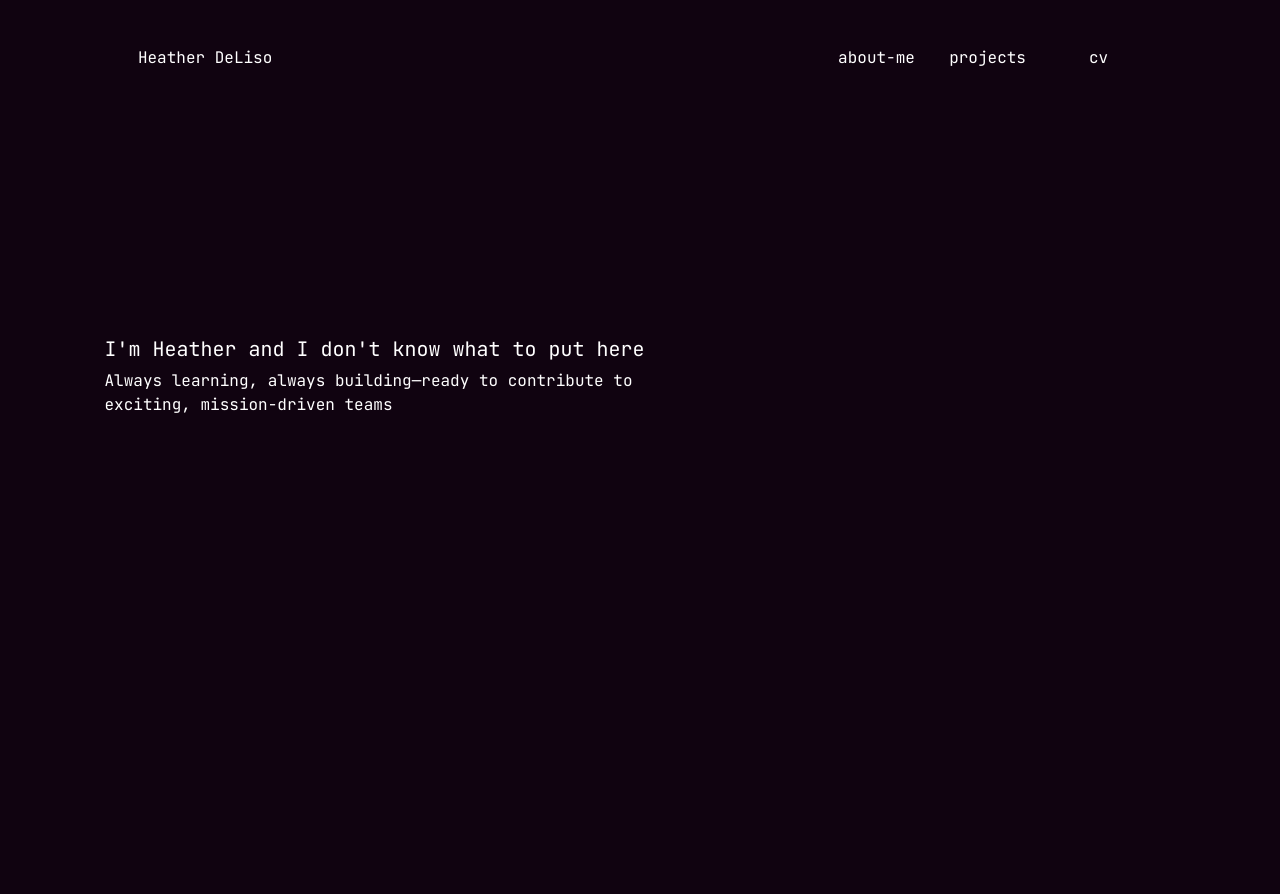
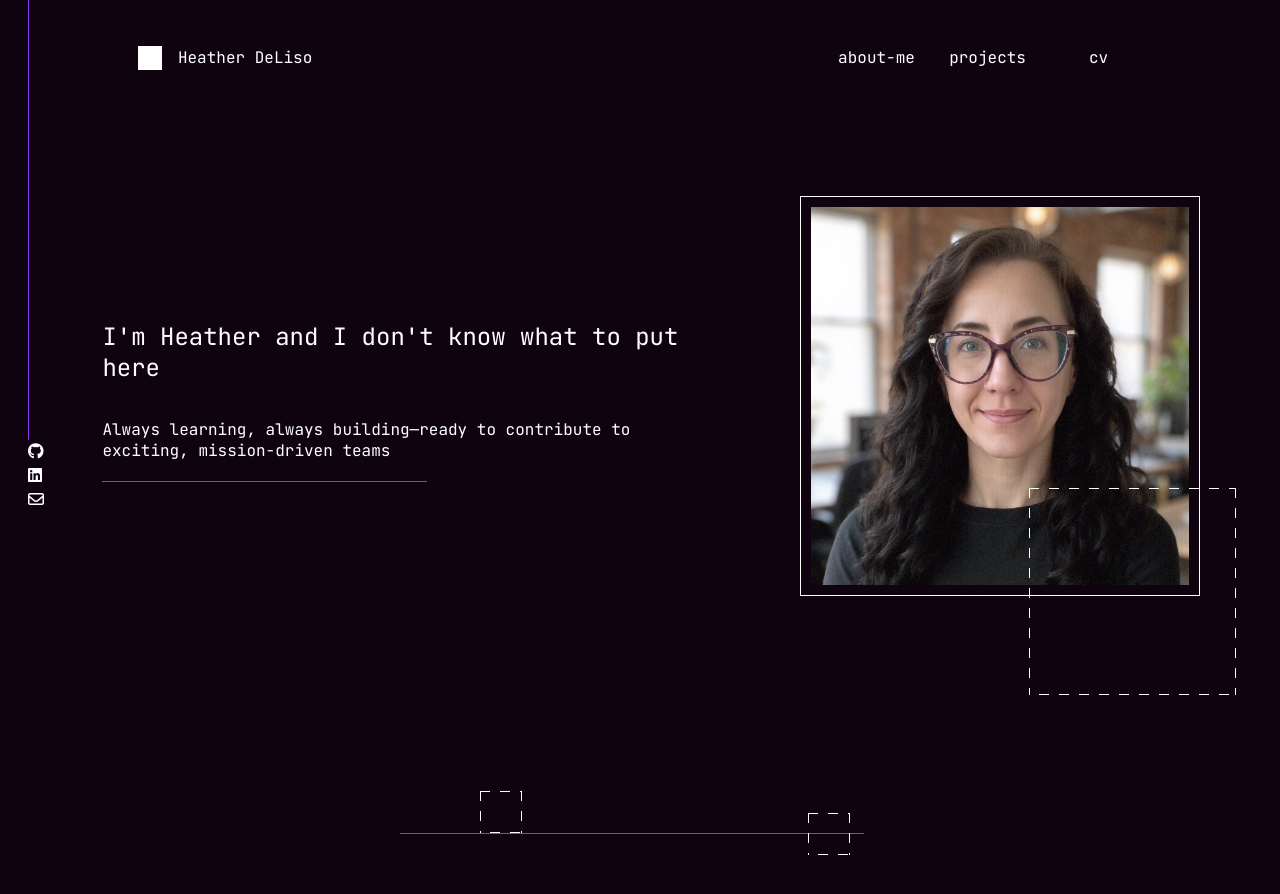
Before and after one commit to HeatherD2025/Personal_Website, a React (Vite) app: page / in a window 1280 px wide. Shown: the top 894 px of the page. Built offline with nearby package versions, Linux system fonts and the light colour scheme.

Commit message:
homepage styling

```diff
--- a/index.html
+++ b/index.html
@@ -4,6 +4,7 @@
     <link href="https://fonts.googleapis.com/css2?family=JetBrains+Mono&display=swap" rel="stylesheet">
     <meta charset="UTF-8" />
     <meta name="viewport" content="width=device-width, initial-scale=1.0" />
+    <script src="https://kit.fontawesome.com/eb05938fb7.js" crossorigin="anonymous"></script>
     <title>Heather DeLiso</title>
   </head>
   <body>
--- a/src/components/Navbar.jsx
+++ b/src/components/Navbar.jsx
@@ -18,7 +18,9 @@ export default function NavBar() {
       <div className="navbarInner">
 
         {/* left side- my name */}
-        <div className="navbarBrand">Heather DeLiso</div>
+        <div className="navbarBrand">
+          <div className="floatingAccentBox1"></div>Heather DeLiso
+        </div>
 
         {/* right side - hamburger and nav items */}
         <div className="navbarRight">
--- a/src/pages/Home.jsx
+++ b/src/pages/Home.jsx
@@ -10,17 +10,32 @@ export default function Home() {
     <div className="background">
       <div className="pageGrid">
        <NavBar />
-        <div className="heroSection"></div>
+        <div className="linkBox">
+           <div className="accentLine1"></div>
+           <i className="fa-brands fa-github"></i>
+           <i className="fa-brands fa-linkedin"></i>
+           <i className="fa-regular fa-envelope"></i>
+        </div>
+        <div className="mainLandingText">
+            <p className="mainHeader">I'm Heather and I don't know what to put here</p>
             <div className="mainContent">
-            <h5>I'm Heather and I don't know what to put here</h5>
               <p>
                 Always learning, always building—ready to contribute to exciting,
                mission-driven teams
               </p>
+              <div className="accentLine2"></div>
             </div>
+        </div>
+          <div className="myPhotoWrapper">
             <img className="myPhoto" src={myPortrait}></img>
           </div>
+          <div className="accentBox1"></div>
+
+          <div className="accentLine3"></div>
+          <div className="accentBox2"></div>
         </div>
+      </div>
+      <div className="floatingAccentBox2"></div>
     </div>
     </>
   );
--- a/src/styles/main.css
+++ b/src/styles/main.css
@@ -1,5 +1,4 @@
 .background, #root, body {
-  max-width: 90rem;
   height: 209.75rem;
   background-color: #100310;
   margin: auto;
@@ -12,30 +11,133 @@
 
 .pageGrid {
   display: grid;
-  grid-template-columns: repeat(16, 1fr); /* 16 equal columns */
-  gap: 1rem; /* gutter between columns */
-  margin: 0 auto; /* center the grid */
-  padding: 0 1rem; /* side padding */
+  grid-template-columns: repeat(16, 1fr);
+  gap: 1rem;
+  margin: 0 auto;
+  padding: 0 1rem;
   font-family: 'JetBrains Mono', monospace;
   color: #FFF;
+  height: 209.75rem;
+  position: relative;
 }
 
-.heroSection {
-  grid-column: 2 / span 16; /* Full width */
+.linkBox {
+  z-index: 10;
+  height: 35.75rem;
+  width: 1.5rem;
+}
+
+.accentLine1 {
+  width: 0.0625rem;
+  height: 27.5rem;
+  grid-column: 1 / 2;
+  background: #8A38F5;
+}
+
+.mainLandingText {
+  grid-column: 2 / span 8;
+  grid-row: 1 / 2;
+  padding-top: 20.06rem;
+  height: 2rem;
+}
+
+.mainHeader {
+  font-size: 1.5rem;
+  align-self: stretch;
+  font-style: normal;
+  font-weight: 400;
+  line-height: normal;
 }
 
 .mainContent {
-  grid-column: 2 / span 8;
-  padding-top: 20.06rem;
+  padding-top: 1.25rem;
+  font-size: 1rem;
+  font-style: normal;
+  font-weight: 400;
+  line-height: normal;
+}
+
+.accentLine2 {
+  margin-top: 1.25rem;
+  width: 20.3125rem;
+  height: 0.0625rem;
+  background: #8A38F5;
+}
+
+.myPhotoWrapper {
+  grid-column: 11 / span 7;
+  margin-top: 12.25rem;
+  max-width: 400px;
+  aspect-ratio: 115 / 115;
+  border: 1px, solid, #FFF;
+  padding: 10px;
+  grid-row: 1 / 2;
 }
 
 .myPhoto {
-  grid-column: 11 / span 7;
-  width: 26.025rem;
-  height: 5.25rem;
-  flex-shrink: 0;
-  aspect-ratio: 115/115;
-  padding-top: 12.25rem;
+  width: 100%;
+  object-fit: cover;
+}
+
+.accentBox1 {
+  max-height: 13.125rem;
+  aspect-ratio: 1/1;
+  grid-column: 14 / span 3;
+  grid-row: 1 / 2;
+  z-index: 8;
+  margin-top: 30.5rem;
+  background-image:
+    linear-gradient(to right, #FFF 50%, transparent 50%),
+    linear-gradient(to bottom, #FFF 50%, transparent 50%),
+    linear-gradient(to left, #FFF 50%, transparent 50%),
+    linear-gradient(to bottom, #FFF 50%, transparent 50%);
+  background-size: 20px 1px, 1px 20px, 20px 1px, 1px 20px;
+  background-repeat: repeat-x, repeat-y, repeat-x, repeat-y;
+  background-position: top left, top right, bottom left, top left;
+}
+
+.accentLine3 {
+  margin-top: 52.06rem;
+  grid-column: 6 / span  6;
+  grid-row: 1 / 2;
+  width: 29rem;
+  height: 0.0625rem;
+  background: #8A38F5;
+  z-index: 8;
+}
+
+.accentBox2 {
+  max-height: 2.63rem;
+  aspect-ratio: 1/1;
+  grid-column: 7 / span 1;
+  grid-row: 1 / 2;
+  z-index: 8;
+  margin-top: 49.44rem;
+  background-image:
+    linear-gradient(to right, #FFF 50%, transparent 50%),
+    linear-gradient(to bottom, #FFF 50%, transparent 50%),
+    linear-gradient(to left, #FFF 50%, transparent 50%),
+    linear-gradient(to bottom, #FFF 50%, transparent 50%);
+  background-size: 20px 1px, 1px 20px, 20px 1px, 1px 20px;
+  background-repeat: repeat-x, repeat-y, repeat-x, repeat-y;
+  background-position: top left, top right, bottom left, top left;
+}
+
+.floatingAccentBox2 {
+  position: absolute;
+  height: 2.63rem;
+  width: 2.63rem;
+  z-index: 8;
+  top: 50.81rem;
+  left: 50.5rem;
+  background-image:
+    linear-gradient(to right, #FFF 50%, transparent 50%),
+    linear-gradient(to bottom, #FFF 50%, transparent 50%),
+    linear-gradient(to left, #FFF 50%, transparent 50%),
+    linear-gradient(to bottom, #FFF 50%, transparent 50%);
+  background-size: 20px 1px, 1px 20px, 20px 1px, 1px 20px;
+  background-repeat: repeat-x, repeat-y, repeat-x, repeat-y;
+  background-position: top left, top right, bottom left, top left;
 }
 
 
--- a/src/styles/navbar.css
+++ b/src/styles/navbar.css
@@ -7,6 +7,7 @@
   margin: auto;
   background-color: #100310;
   padding-bottom: 2.5rem;
+  z-index: 9;
 }
 
 .navbarInner {
@@ -19,14 +20,22 @@
 .navbarBrand {
   font-family: 'JetBrains Mono', monospace;
   color: #FFF;
+  display: flex;
+  align-items: center;
   padding-top: 2.38rem;
+  gap: 1em;
   padding-left: 7.87rem;
+}
+
+.floatingAccentBox1 {
+  width: 1.5rem;
+  aspect-ratio: 1/1;
+  background-color: #FFF;
 }
 
 .navbarRight {
   display: flex;
   align-items: center;
-  gap: 1.5rem;
 }
 
 
```
Lines whose indentation alone changed are shown as unchanged.
